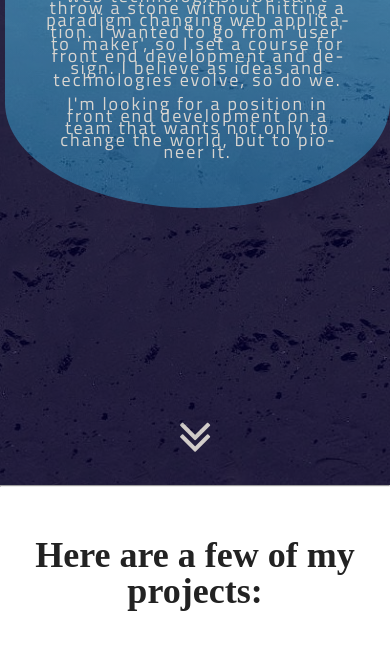
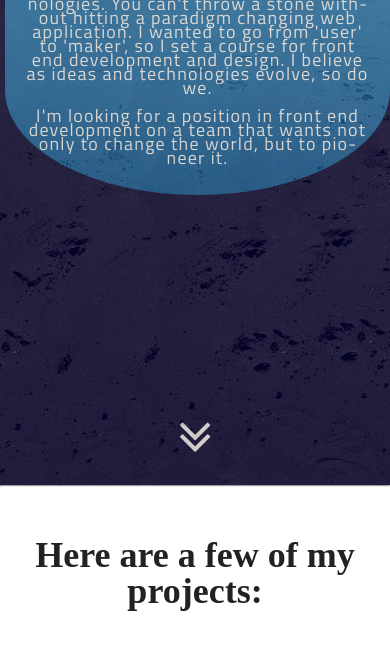
Before and after one commit to GrayM/grayM.github.io, a website: page index.html in a window 390 px wide. Shown: the part 359-1012 px from the top of the page. Drawn offline with nearby package versions, Linux system fonts and the light colour scheme; some icons are missing.

Commit message:
more fixes

```diff
--- a/css/styles.css
+++ b/css/styles.css
@@ -276,8 +276,9 @@ hr {
         width: 100%;
     }
     .bubble {
-        top: 200px;
+        top: 225px;
         left: 5px;
+        padding:30px 20px;
     }
     .bubble h1 {
         font-size: 1.8em;
@@ -285,7 +286,8 @@ hr {
     }
     #bio {
         font-size: 1em;
-        line-height: 12px;
+        line-height: 14px;
+        letter-spacing:1.2px;
     }
     .parallax {
         position: absolute;
```
